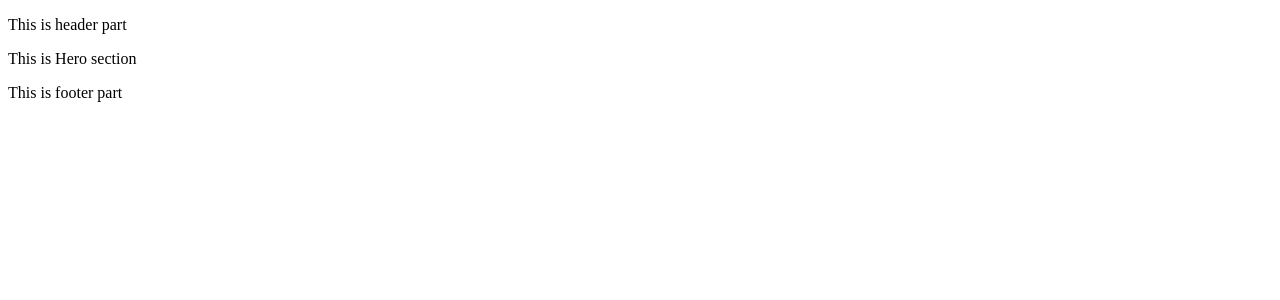
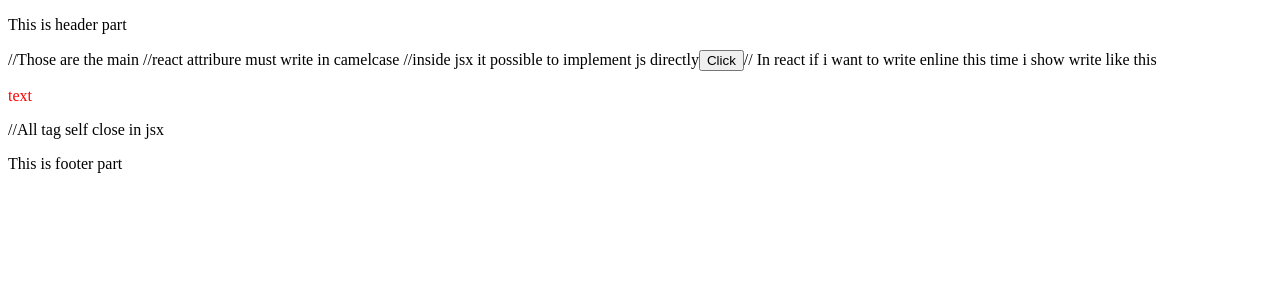
Before and after one commit to shuvokhan3/React-, a React (Vite) app: page / in a window 1280 px wide. Shown: the top 300 px of the page. Built offline with nearby package versions, Linux system fonts and the light colour scheme.

Commit message:
practice jsx

```diff
--- a/src/component/Hero.jsx
+++ b/src/component/Hero.jsx
@@ -1,9 +1,25 @@
+import { Fragment } from "react";
 
 //Hero component
 const hero = () => {
     return (
+        //jsx
+        //Opening and closing tag must need in jsx
         <div>
-            <p>This is Hero section</p>
+            //Those are the main
+
+            //react attribure must write in camelcase
+
+            //inside jsx it possible to implement js directly
+            <button onClick={()=>{alert("Hello")}}>Click</button>
+
+            // In react if i want to write enline this time i show write like this
+            <p style={
+                {color: 'red'}
+            }>text</p>
+
+            //All tag self close in jsx
+            <br/>
         </div>
     );
 };
```
